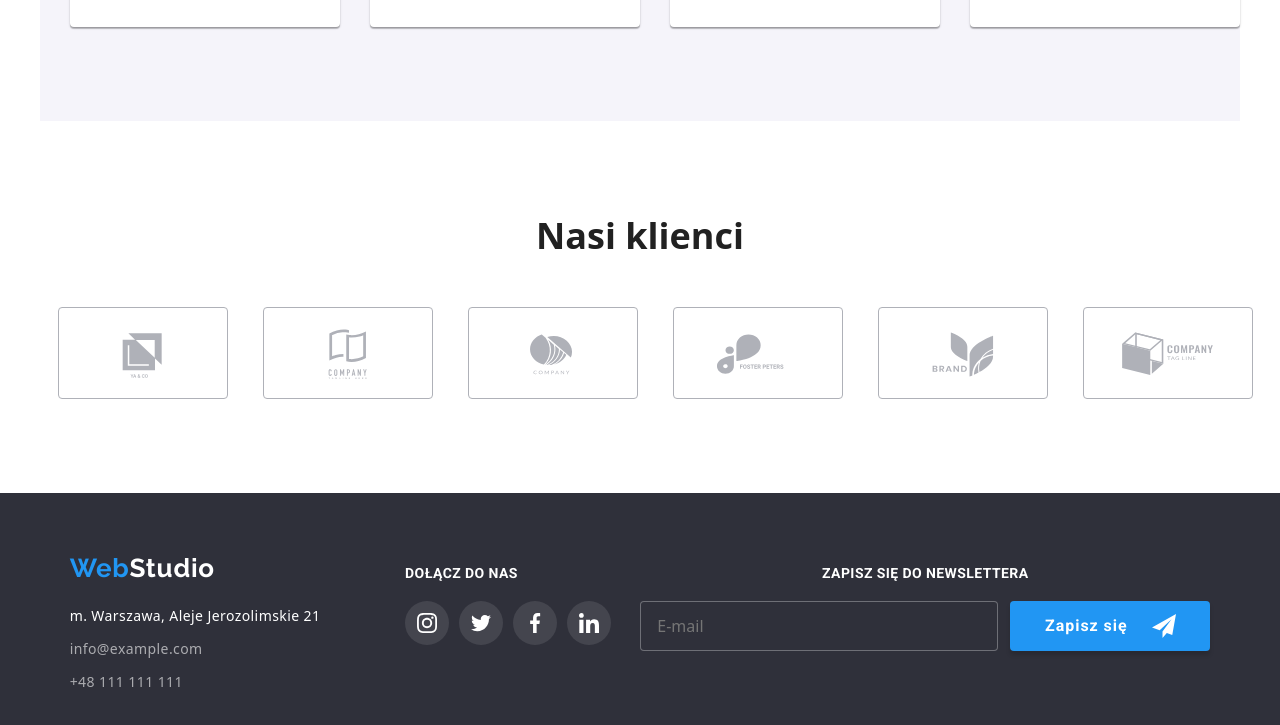
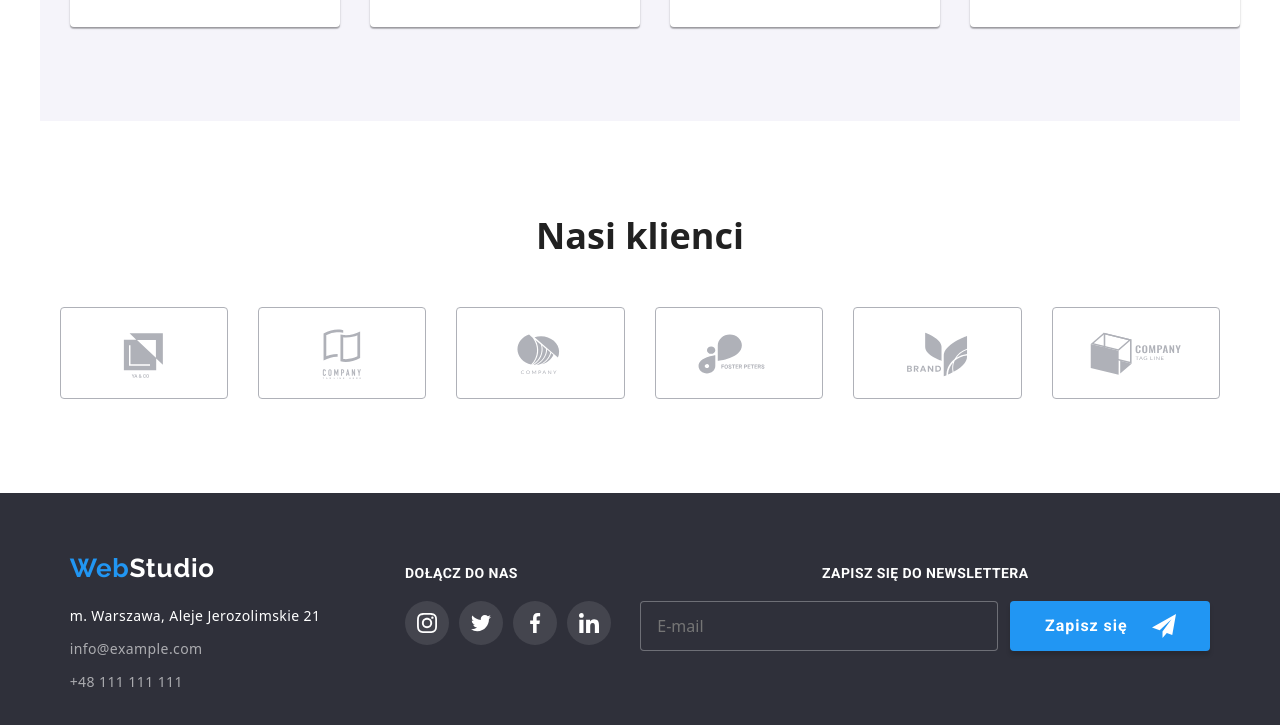
Before and after one commit to MagdalenaPezacka/goit-markup-hw-08, a plain HTML site: page index.html in a window 1280 px wide. Shown: the part 2127-2852 px from the top of the page. Drawn offline with nearby package versions, Linux system fonts and the light colour scheme.

Commit message:
almostdone

```diff
--- a/sass/components/_clients.scss
+++ b/sass/components/_clients.scss
@@ -1,5 +1,5 @@
 .clients {
-	width: 100vw;
+	width: 100%;
 	margin: auto;
 	display: flex;
 	justify-content: center;
@@ -28,7 +28,7 @@
 	}
 }
 .client {
-	width: 170px;
+	min-width: calc(100% / 2 - 2 * 15px);
 	height: 92px;
 	padding: 18px 32px 14px 32px;
 	justify-content: center;
@@ -67,7 +67,7 @@
 		&__box {
 			display: flex;
 			margin: 0 auto;
-			width: 1200px;
+			width: 100%;
 			justify-content: space-around;
 			gap: 30px;
 			padding-left: 0;
@@ -86,7 +86,7 @@
 		}
 	}
 	.client {
-		width: 170px;
+		max-width: 170px;
 		height: 92px;
 		padding: 18px 32px 14px 32px;
 		justify-content: center;
```
Also changed, not shown: css/main.min.css, 1 other file.
